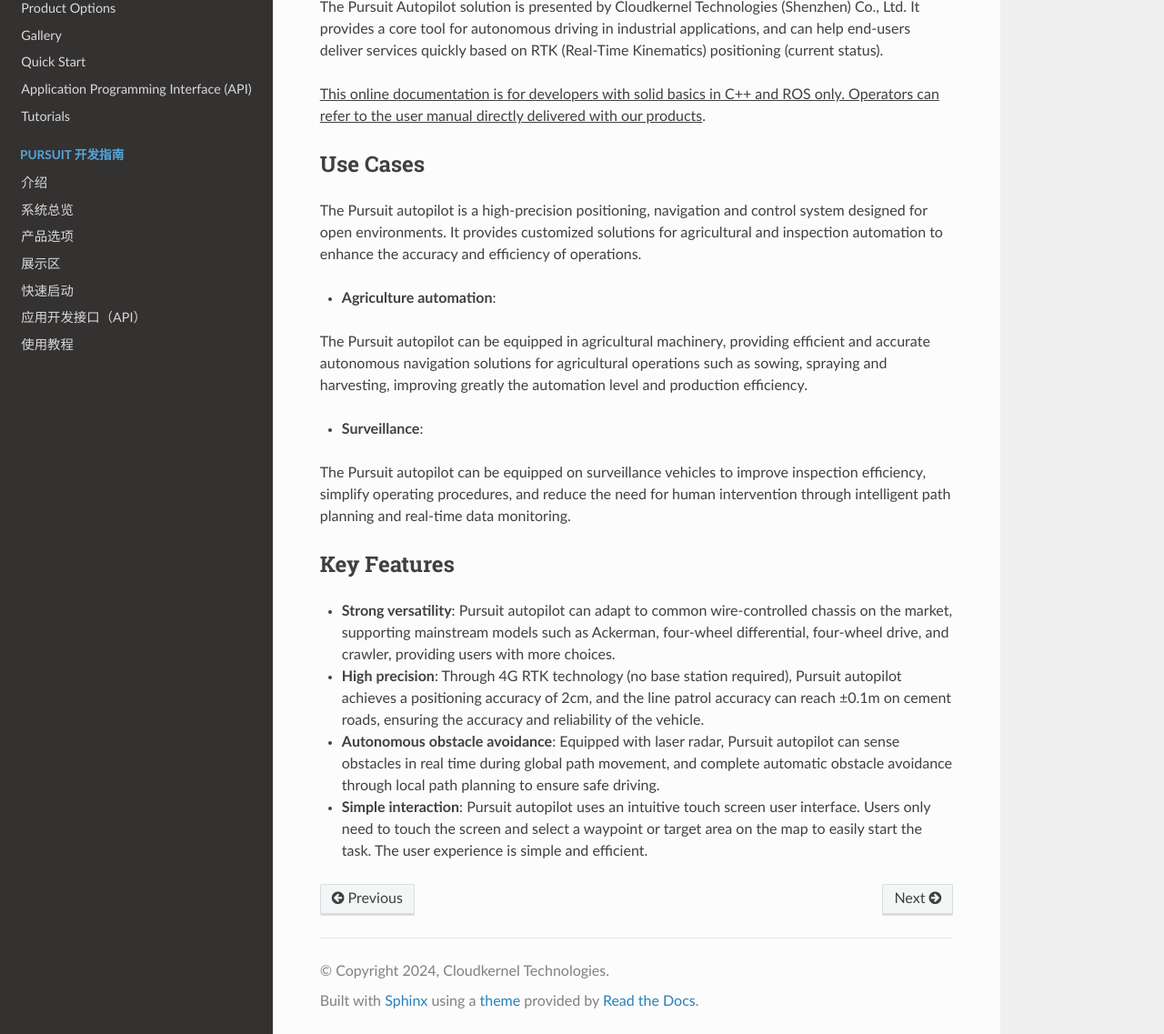
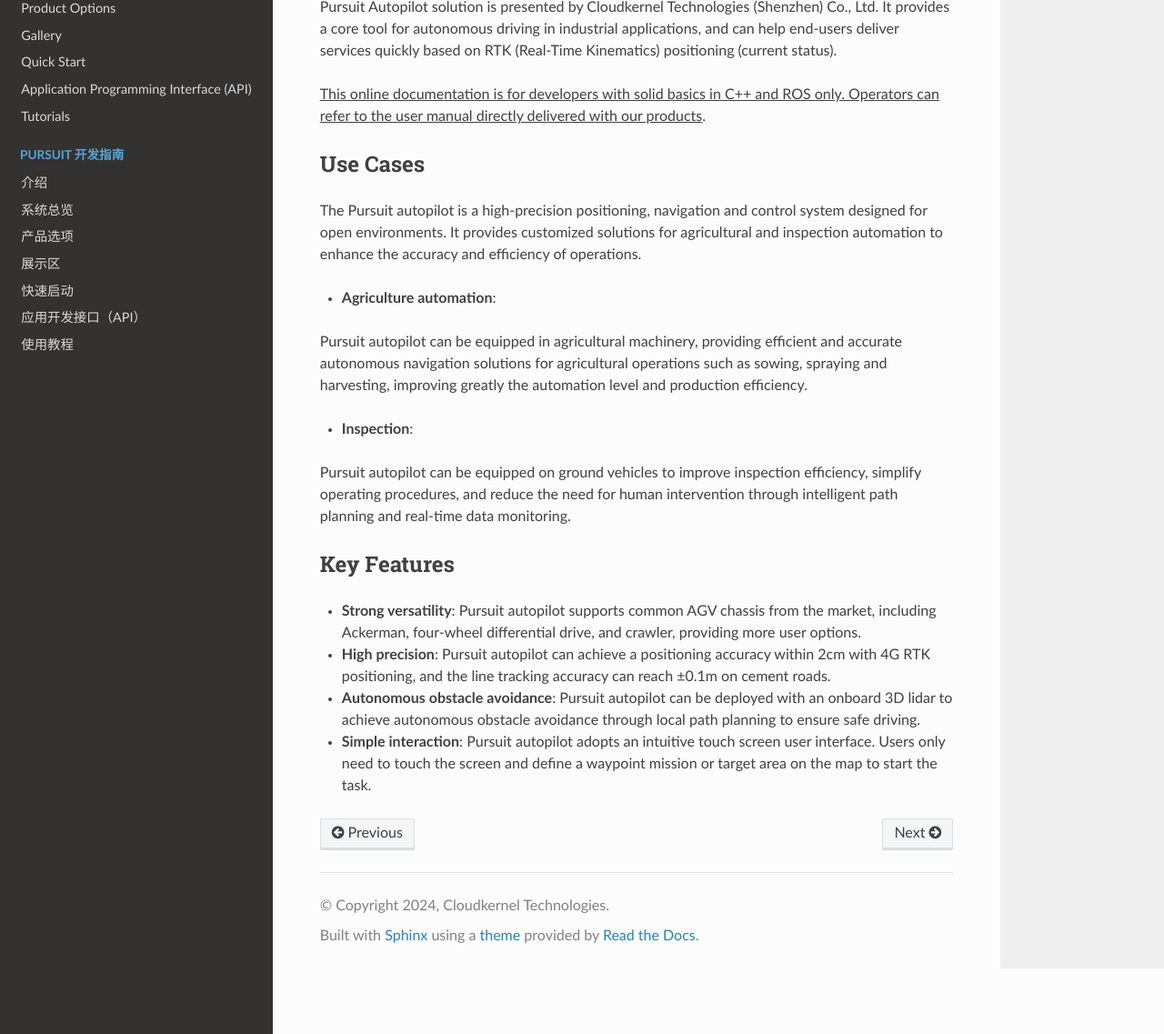
Before and after one commit to cloudkernel-tech/pursuit-guide, a Sphinx documentation site: the page built from docs/intro.rst, in a window 1280 px wide and 1400 px high, scrolled down 231 px, cut to the strip 263-1400 px from the top of the window. Shown: the whole strip at 91% size. Built offline with Sphinx 7.4.7 and the Read the Docs theme 2.0.0, drawn with Linux system fonts in a browser that asks for light colours.

Commit message:
minor update

```diff
--- a/docs/intro.rst
+++ b/docs/intro.rst
@@ -7,7 +7,7 @@
    :scale: 60 %
    :align: center
 
-The Pursuit Autopilot solution is presented by Cloudkernel Technologies (Shenzhen) Co., Ltd. It provides a core tool for autonomous driving in
+Pursuit Autopilot solution is presented by Cloudkernel Technologies (Shenzhen) Co., Ltd. It provides a core tool for autonomous driving in
 industrial applications, and can help end-users deliver services quickly based on RTK (Real-Time Kinematics) positioning (current status).
 
 .. role:: underline-text
@@ -23,21 +23,21 @@
 
 * **Agriculture automation**:
 
-The Pursuit autopilot can be equipped in agricultural machinery, providing efficient and accurate autonomous navigation solutions for agricultural operations
+Pursuit autopilot can be equipped in agricultural machinery, providing efficient and accurate autonomous navigation solutions for agricultural operations
 such as sowing, spraying and harvesting, improving greatly the automation level and production efficiency.
 
-* **Surveillance**:
+* **Inspection**:
 
-The Pursuit autopilot can be equipped on surveillance vehicles to improve inspection efficiency, simplify operating procedures, and reduce the need for
+Pursuit autopilot can be equipped on ground vehicles to improve inspection efficiency, simplify operating procedures, and reduce the need for
 human intervention through intelligent path planning and real-time data monitoring.
 
 Key Features
 ------------------
 
-* **Strong versatility**: Pursuit autopilot can adapt to common wire-controlled chassis on the market, supporting mainstream models such as Ackerman, four-wheel differential, four-wheel drive, and crawler, providing users with more choices.
+* **Strong versatility**: Pursuit autopilot supports common AGV chassis from the market, including Ackerman, four-wheel differential drive, and crawler, providing more user options.
 
-* **High precision**: Through 4G RTK technology (no base station required), Pursuit autopilot achieves a positioning accuracy of 2cm, and the line patrol accuracy can reach ±0.1m on cement roads, ensuring the accuracy and reliability of the vehicle.
+* **High precision**: Pursuit autopilot can achieve a positioning accuracy within 2cm with 4G RTK positioning, and the line tracking accuracy can reach ±0.1m on cement roads.
 
-* **Autonomous obstacle avoidance**: Equipped with laser radar, Pursuit autopilot can sense obstacles in real time during global path movement, and complete automatic obstacle avoidance through local path planning to ensure safe driving.
+* **Autonomous obstacle avoidance**: Pursuit autopilot can be deployed with an onboard 3D lidar to achieve autonomous obstacle avoidance through local path planning to ensure safe driving.
 
-* **Simple interaction**: Pursuit autopilot uses an intuitive touch screen user interface. Users only need to touch the screen and select a waypoint or target area on the map to easily start the task. The user experience is simple and efficient.
+* **Simple interaction**: Pursuit autopilot adopts an intuitive touch screen user interface. Users only need to touch the screen and define a waypoint mission or target area on the map to start the task.
--- a/docs/intro_zh.rst
+++ b/docs/intro_zh.rst
@@ -7,7 +7,7 @@
    :scale: 60 %
    :align: center
 
-Pursuit自驾仪由云讷科技出品，为行业应用提供自动驾驶的核心工具，可以帮助终端用户快速构建基于RTK定位的自动驾驶方案。
+Pursuit自驾仪由云讷科技出品，为行业应用提供自动驾驶的核心工具，可以帮助终端用户快速构建基于RTK定位的自动驾驶方案（当前状态）。
 
 .. role:: underline-text
    :class: underline-text
```
